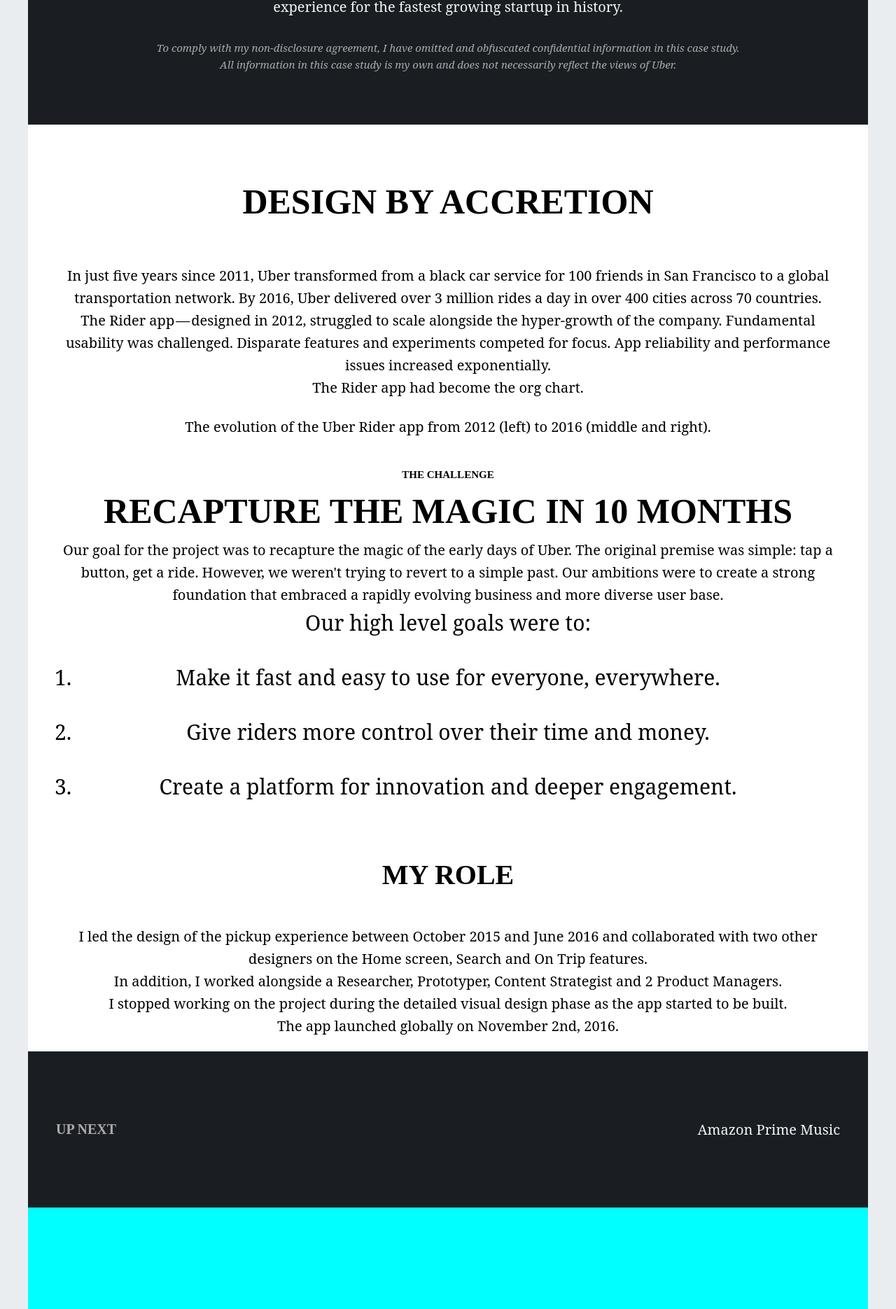
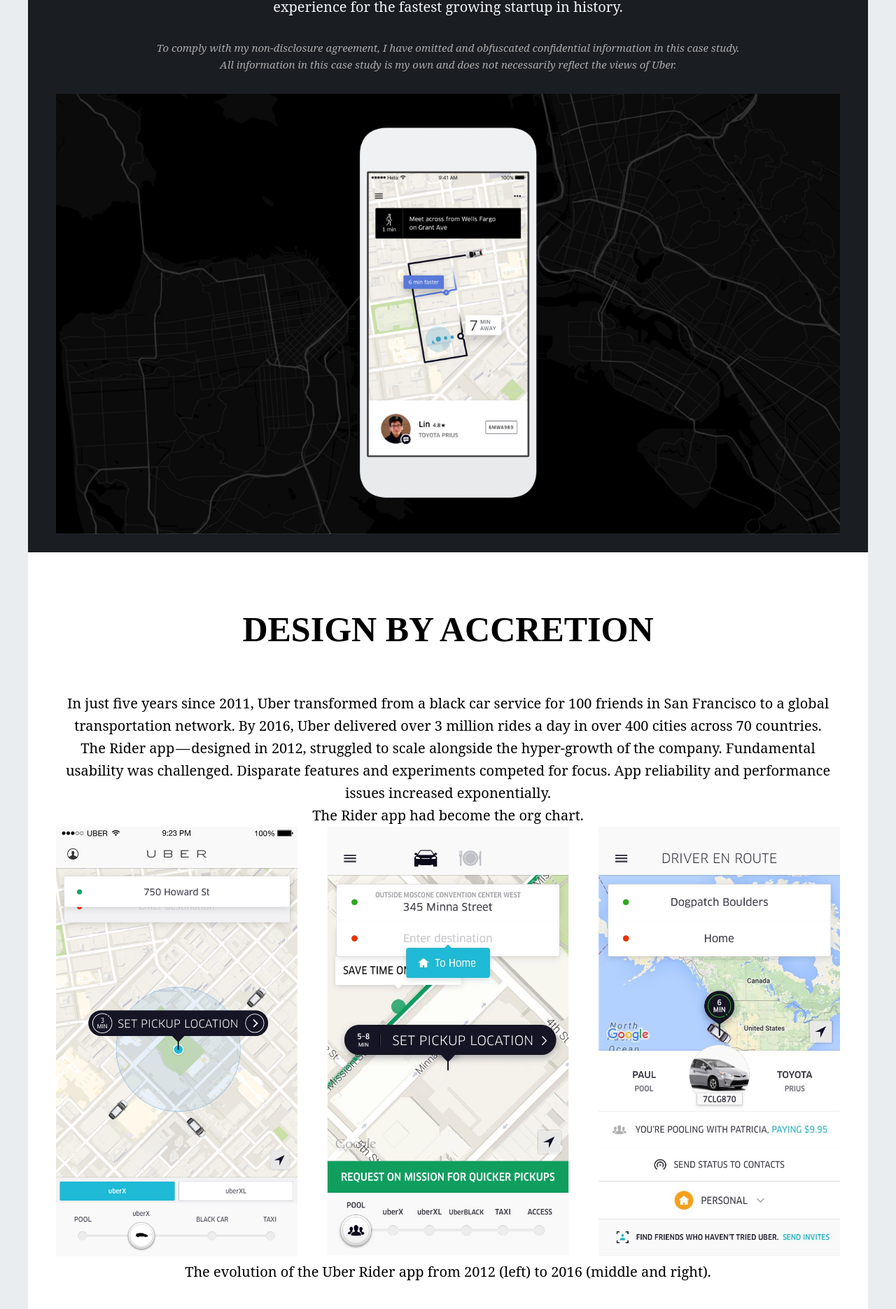
Before and after one commit to zzzzzzwow2/simon, a plain HTML site: page uber.html in a window 1280 px wide. Shown: the part 636-2506 px from the top of the page at 70% size. Drawn offline with Linux system fonts and the light colour scheme.

Commit message:
이미지 폴더 경로수정

```diff
--- a/uber.html
+++ b/uber.html
@@ -45,7 +45,7 @@
             reflect the views of Uber.
           </p>
           <figure class="thumbnail">
-            <img src="uber/uber-hero.jpg" alt="" />
+            <img src="portfolio/uber-hero.jpg" alt="" />
           </figure>
         </section>
 
@@ -54,7 +54,7 @@
           <p>In just five years since 2011, Uber transformed from a black car service for 100 friends in San Francisco to a global transportation network. By 2016, Uber delivered over 3 million rides a day in over 400 cities across 70 countries.</p>
           <p>The Rider app — designed in 2012, struggled to scale alongside the hyper-growth of the company. Fundamental usability was challenged. Disparate features and experiments competed for focus. App reliability and performance issues increased exponentially.</p>
           <p>The Rider app had become the org chart.</p>
-          <figure class="thumbnail"><img src="uber/uber-2012-2016.jpg" alt=""></figure>
+          <figure class="thumbnail"><img src="portfolio/uber-2012-2016.jpg" alt=""></figure>
           <figcaption>The evolution of the Uber Rider app from 2012 (left) to 2016 (middle and right).</figcaption>
         </section>
 
@@ -86,7 +86,7 @@
 
       <article class="next-portfolio dark">
       <h2 class="next-title ">Up Next</h2>
-      <p><a href="amazon.html"></a>Amazon Prime Music</p>
+      <p><a href="amazon.html">Amazon Prime Music</a></p>
       </article>
 
 
```
